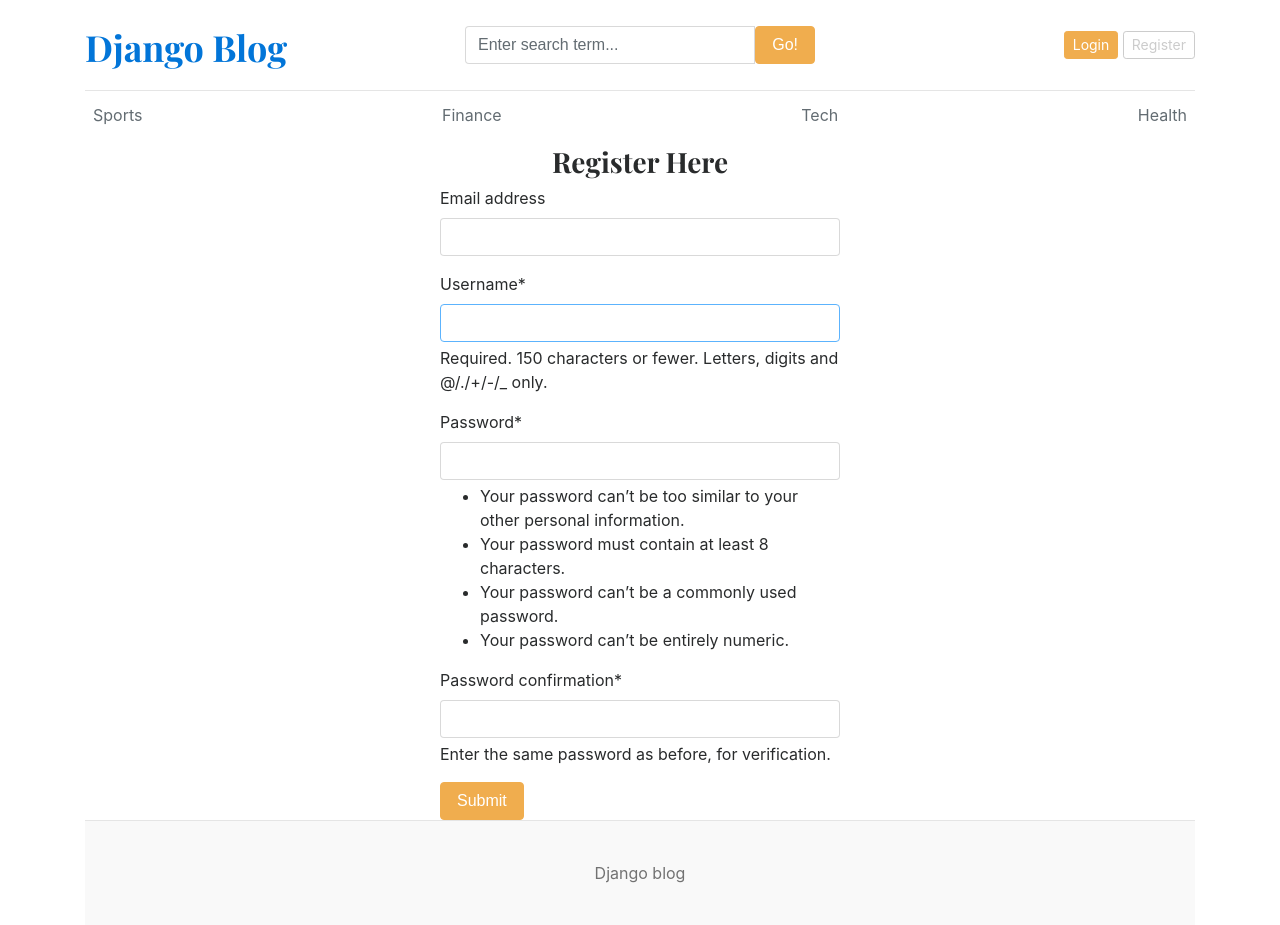
After one commit to madhavareddyrb/BLOG_APPLICATION, a Django app: page /register/ in a window 1280 px wide. The commit adds this page. Run offline with Django 5.2, Linux system fonts and the light colour scheme; data comes from the database, SQL or seed files in the repository; both versions use the stored data as it was after the commit; some libraries are stand-ins or nearby versions.

Commit message:
Added Register Functionality

```diff
--- /dev/null
+++ b/blog_main/forms.py
@@ -0,0 +1,7 @@
+from django.contrib.auth.models import User
+from django.contrib.auth.forms import UserCreationForm
+
+class RegistrationForm(UserCreationForm):
+  class Meta:
+    model = User
+    fields = ('email','username','password1','password2')
--- a/blog_main/settings.py
+++ b/blog_main/settings.py
@@ -39,6 +39,9 @@ INSTALLED_APPS = [
     'django.contrib.staticfiles',
     'blog_app',
     'assignments',
+    'crispy_forms',
+    'crispy_bootstrap4',
+
 ]
 
 MIDDLEWARE = [
@@ -126,3 +129,6 @@ STATICFILES_DIRS = [
 
 MEDIA_URL = 'media/'
 MEDIA_ROOT = BASE_DIR /'media'
+
+
+CRISPY_TEMPLATE_PACK = 'bootstrap4'
--- a/blog_main/urls.py
+++ b/blog_main/urls.py
@@ -25,6 +25,7 @@ urlpatterns = [
     path('admin/', admin.site.urls),
     path("", views.home, name = "home"),
     path("category/", include('blog_app.urls')),
-    path("<slug:slug>", BlogViews.single_bolg, name = "single_blog"),
+    path("blogs/<slug:slug>", BlogViews.single_bolg, name = "single_blog"),
     path("blogs/search/", BlogViews.search, name="search"),
+    path("register/", views.register, name = "register"),
 ] + static(settings.MEDIA_URL, document_root = settings.MEDIA_ROOT)
--- a/blog_main/views.py
+++ b/blog_main/views.py
@@ -1,7 +1,7 @@
-from django.shortcuts import render
+from django.shortcuts import render,redirect
 from blog_app.models import *
 from assignments.models import *
-
+from .forms import RegistrationForm
 def home(request):
 
   #featured_posts = Blog.objects.filter(is_featured = True, status = "Published").order_by("updated_at")
@@ -21,3 +21,17 @@ def home(request):
   }
 
   return render(request, "home.html", context)
+
+
+def register(request):
+  if request.method == "POST":
+    form = RegistrationForm(request.POST)
+    if form.is_valid():
+      form.save()
+      return redirect("register")
+  else:
+    form = RegistrationForm()
+  context = {
+    'form': form,
+  }
+  return render(request, 'register.html', context)
--- a/templates/base.html
+++ b/templates/base.html
@@ -28,7 +28,7 @@
           </div>
           <div class="col-4 d-flex justify-content-end align-items-center">
             <a class="btn btn-sm btn-warning" href="#">Login</a> &nbsp;
-            <a class="btn btn-sm btn-outline-secondary" href="#">Register</a>
+            <a class="btn btn-sm btn-outline-secondary" href="{% url 'register' %}">Register</a>
           </div>
         </div>
       </header>
--- /dev/null
+++ b/templates/register.html
@@ -0,0 +1,11 @@
+{% extends 'base.html'%}
+
+{% block content %}
+{% load crispy_forms_tags %}
+<h3 class="text-center">Register Here</h3>
+<form action="{% url 'register' %}" method="POST" style="width: 400px; margin: auto;">
+  {% csrf_token %}
+  {{ form | crispy }}
+  <button type="submit"  class="btn btn-warning">Submit</button>
+</form>
+{% endblock %}
```
Also changed, not shown: db.sqlite3, readme.md.
